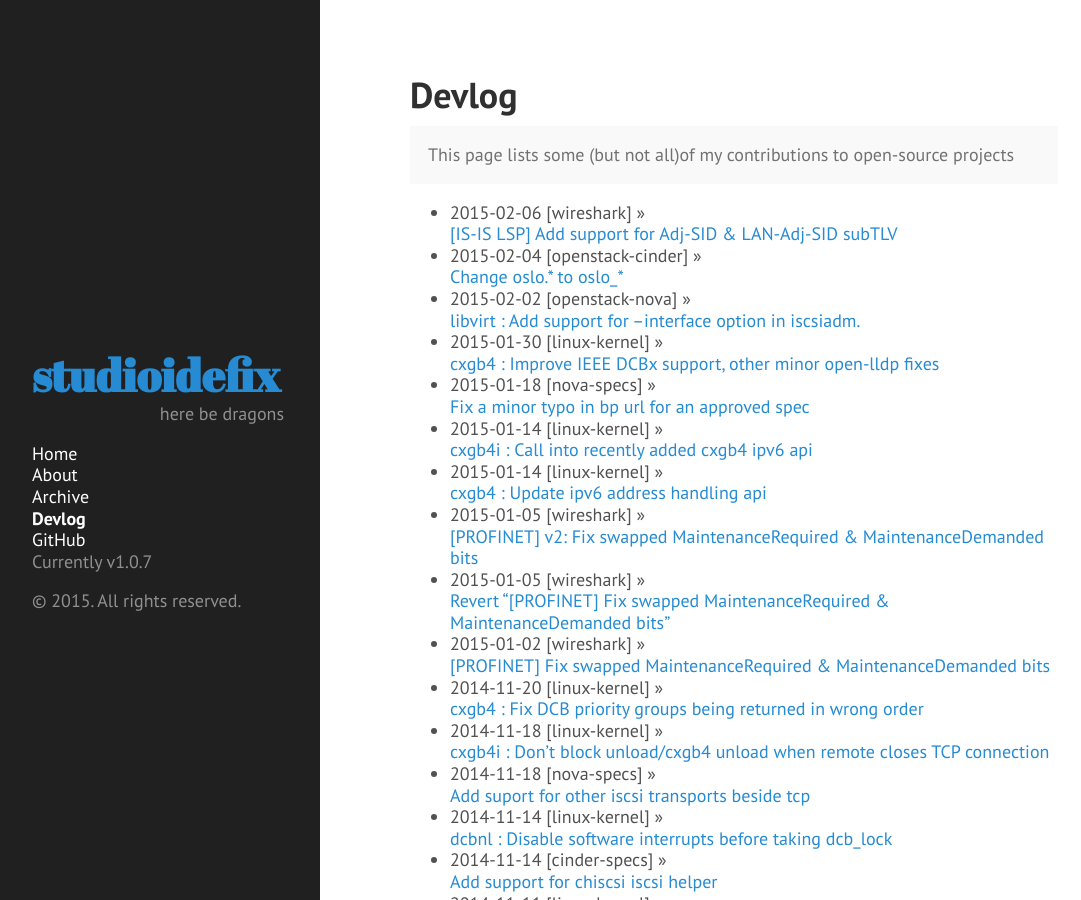
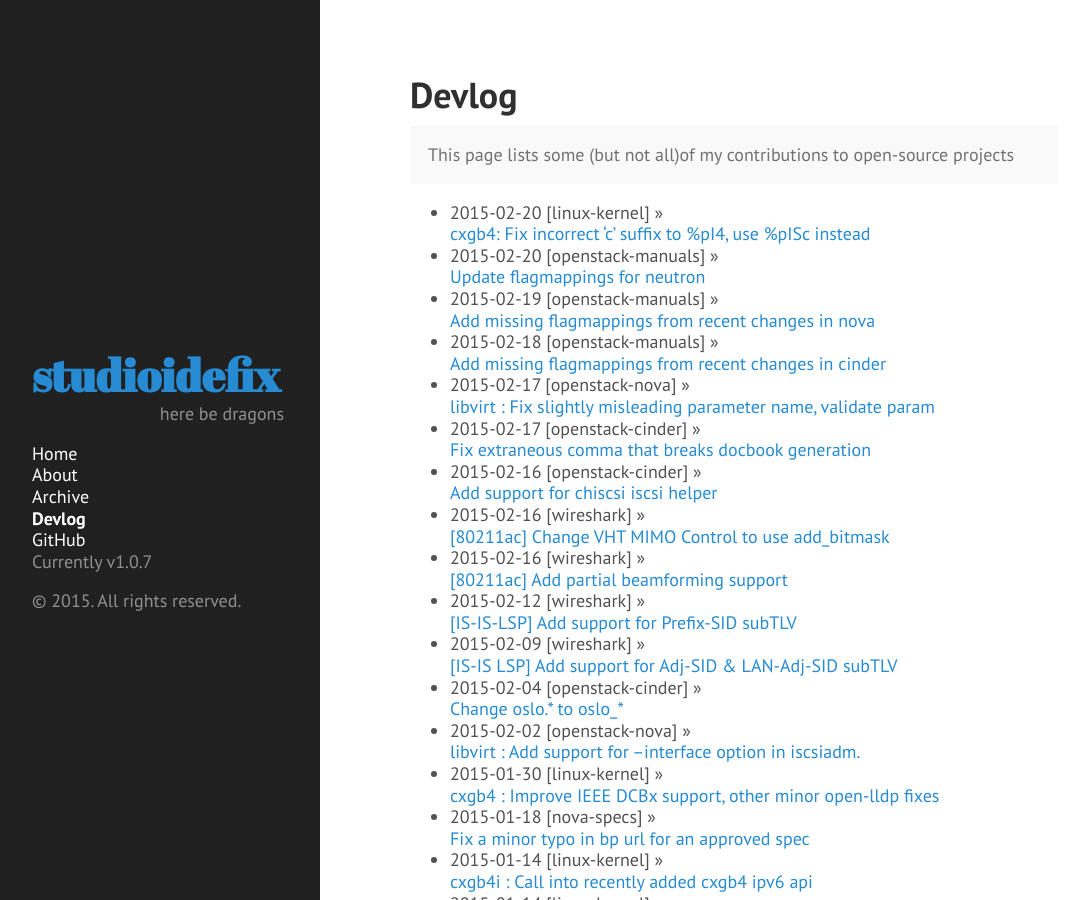
Before and after one commit to anish/anish.github.io, a Jekyll site: the page built from devlog.md, in a window 1280 px wide and 900 px high. Shown: the whole window, without its empty margins (4-1085 px from the left). Built offline with Jekyll 4.4.1, drawn with Linux system fonts in a browser that asks for light colours; Markdown is read by kramdown in place of the engine named in the settings.

Commit message:
Update devlog as of 2/23/2015

```diff
--- a/_config.yml
+++ b/_config.yml
@@ -1,7 +1,7 @@
 # Dependencies
 markdown:         redcarpet
 highlighter:      pygments
-highlighter:      true
+#highlighter:      true
 
 # Permalinks
 permalink:        pretty
--- a/devlog.md
+++ b/devlog.md
@@ -11,7 +11,17 @@ git log --author=Anish --format="* %cd [wireshark] &raquo;<br> [%s](https://code
   This page lists some (but not all)of my contributions to open-source projects
 </p>
 
-* 2015-02-06 [wireshark] &raquo;<br> [[IS-IS LSP] Add support for Adj-SID & LAN-Adj-SID subTLV](https://code.wireshark.org/review/gitweb?p=wireshark.git;a=commit;h=5b2a05ce5c526f67035a01dfb415c4cc7598ec70)
+* 2015-02-20 [linux-kernel] &raquo;<br> [cxgb4: Fix incorrect 'c' suffix to %pI4, use %pISc instead](https://git.kernel.org/cgit/linux/kernel/git/torvalds/linux.git/commit/?id=5a8eeec468f229558322926f28c61bb0769793e9)
+* 2015-02-20 [openstack-manuals] &raquo;<br> [Update flagmappings for neutron](https://github.com/openstack/openstack-manuals/commit/546ea5db595c982de097054202b1d2339e997cb6)
+* 2015-02-19 [openstack-manuals] &raquo;<br> [Add missing flagmappings from recent changes in nova](https://github.com/openstack/openstack-manuals/commit/b9891158c1e48010ab001107f61e5f8325e14dcf)
+* 2015-02-18 [openstack-manuals] &raquo;<br> [Add missing flagmappings from recent changes in cinder](https://github.com/openstack/openstack-manuals/commit/1904aaaa5ac1eb8b994c2d1d7ca1355f687575a5)
+* 2015-02-17 [openstack-nova] &raquo;<br> [libvirt : Fix slightly misleading parameter name, validate param](https://github.com/openstack/nova/commit/3b8a2cf781d43d0b6937ec66aff5f37657f625ed)
+* 2015-02-17 [openstack-cinder] &raquo;<br> [Fix extraneous comma that breaks docbook generation](https://github.com/openstack/cinder/commit/a93eb59a416d54dc08c25d6d413f6d6ed81794d6)
+* 2015-02-16 [openstack-cinder] &raquo;<br> [Add support for chiscsi iscsi helper](https://github.com/openstack/cinder/commit/b43b36e9fa3c44845150c92f88ce9fb26e056fff)
+* 2015-02-16 [wireshark] &raquo;<br> [[80211ac] Change VHT MIMO Control to use add\_bitmask](https://code.wireshark.org/review/gitweb?p=wireshark.git;a=commit;h=5955efceec603f67b504e839b46a50ebc944f83a)
+* 2015-02-16 [wireshark] &raquo;<br> [[80211ac] Add partial beamforming support](https://code.wireshark.org/review/gitweb?p=wireshark.git;a=commit;h=17828b523cc710e13bb9d16afb008a167fbfc32f)
+* 2015-02-12 [wireshark] &raquo;<br> [[IS-IS-LSP] Add support for Prefix-SID subTLV](https://code.wireshark.org/review/gitweb?p=wireshark.git;a=commit;h=34acb73df1fe38c3b2a1ac4e9e7df74bacc3140c)
+* 2015-02-09 [wireshark] &raquo;<br> [[IS-IS LSP] Add support for Adj-SID & LAN-Adj-SID subTLV](https://code.wireshark.org/review/gitweb?p=wireshark.git;a=commit;h=5b2a05ce5c526f67035a01dfb415c4cc7598ec70)
 * 2015-02-04 [openstack-cinder] &raquo;<br> [Change oslo.* to oslo_*](https://github.com/openstack/cinder/commit/cbcda7c7e80e19fd7239f9a835636773a17fbe48)
 * 2015-02-02 [openstack-nova] &raquo;<br> [libvirt : Add support for --interface option in iscsiadm.](https://github.com/openstack/nova/commit/554647a4deee6ece221eb79fc93551de72b17ae3)
 * 2015-01-30 [linux-kernel] &raquo;<br> [cxgb4 : Improve IEEE DCBx support, other minor open-lldp fixes](https://git.kernel.org/cgit/linux/kernel/git/torvalds/linux.git/commit/?id=ba0c39cb98a1eec3635ae5f959fef963738d12a5)
```
